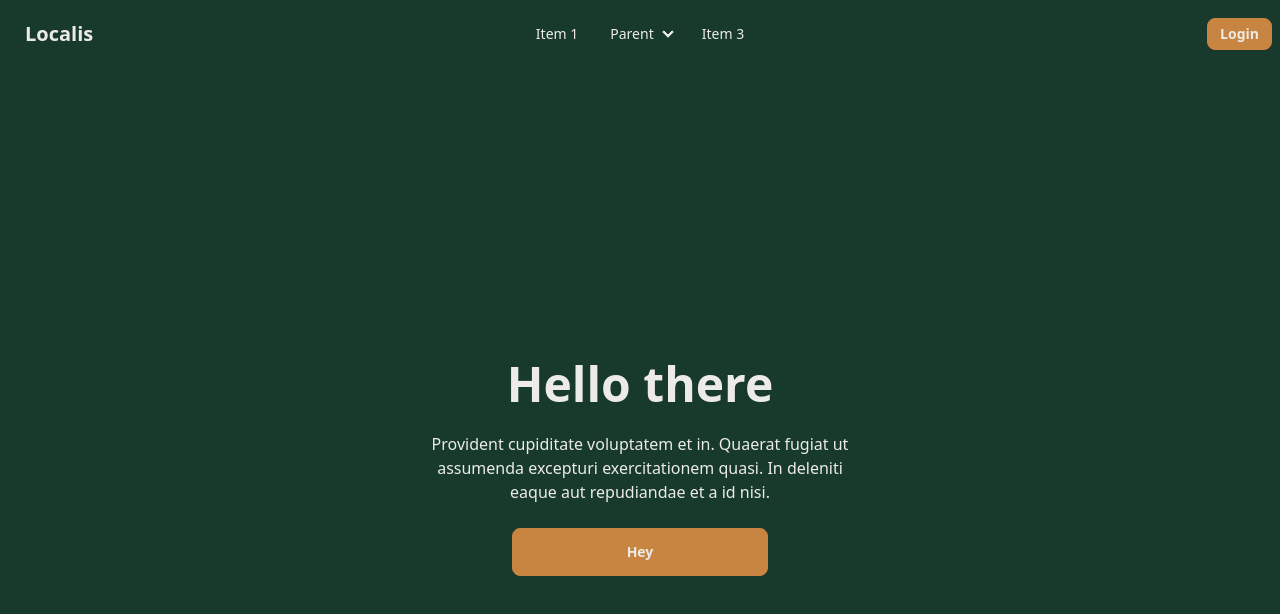
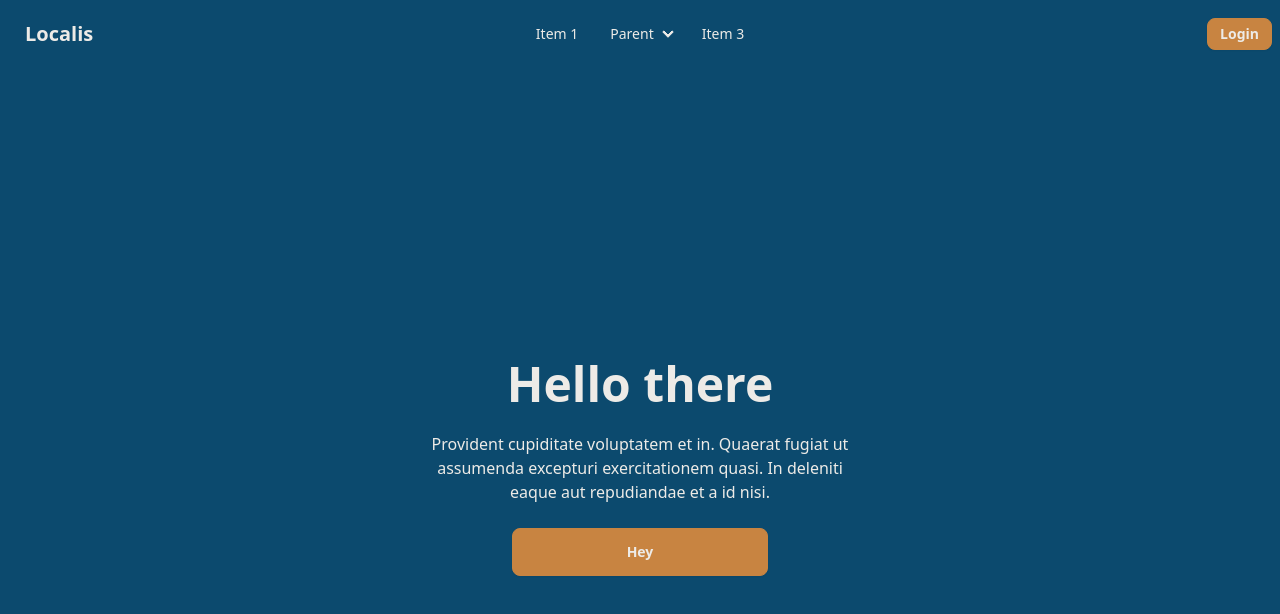
Before and after one commit to campbellm92/data-visualisation-capstone, a React (Vite) app in the folder client/: page / in a window 1280 px wide. Shown: the top 614 px of the page. Built offline with nearby package versions, Linux system fonts and the light colour scheme.

Commit message:
experiment with colour change

```diff
--- a/client/tailwind.config.js
+++ b/client/tailwind.config.js
@@ -17,8 +17,10 @@ export default {
           // accent: "",
           // "accent-content": "",
           "base-100": "#ffffff", // background
-          "base-200": "#7a8e7c",
-          "base-300": "#173a2c",
+          // "base-200": "#7a8e7c",
+          "base-200": "#0ea5e9",
+          // "base-300": "#173a2c",
+          "base-300": "#0c4a6e",
           info: "#237496",
           success: "#289b6f",
           warning: "#fccd5e",
```
